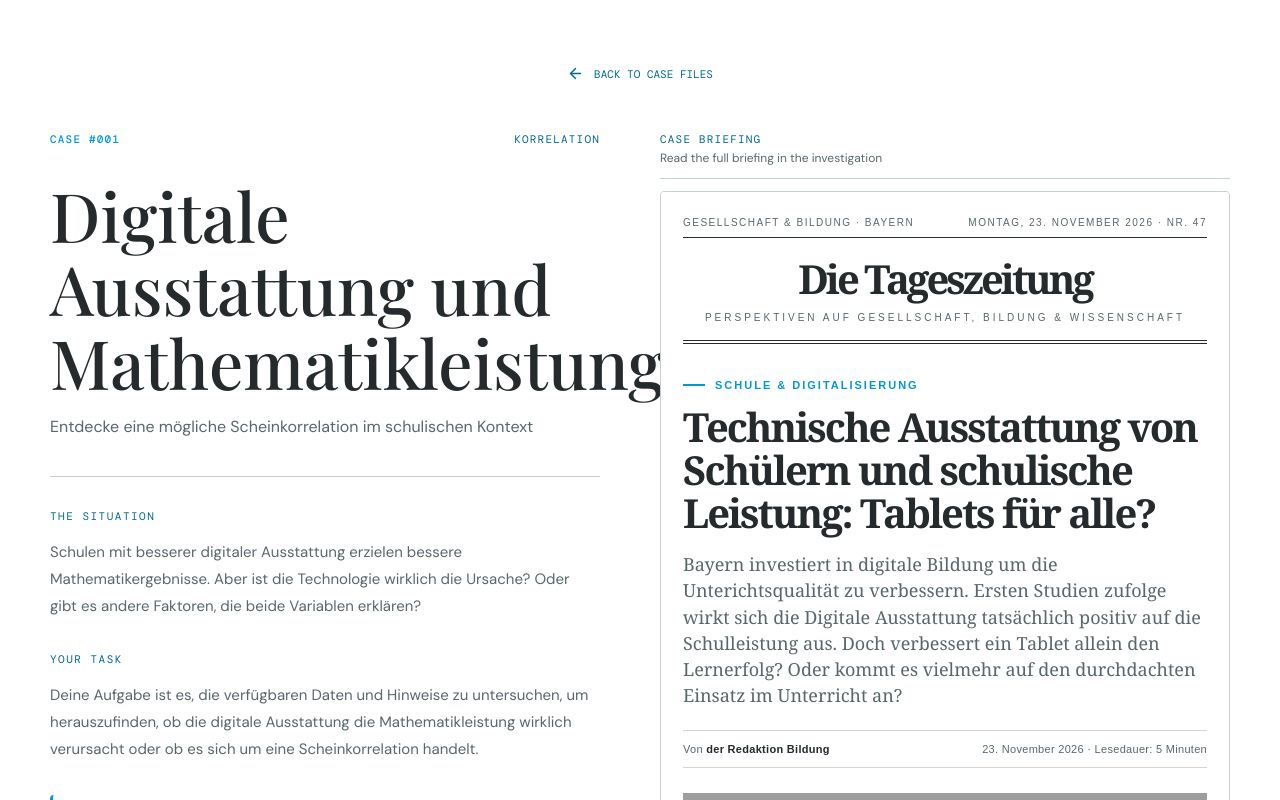
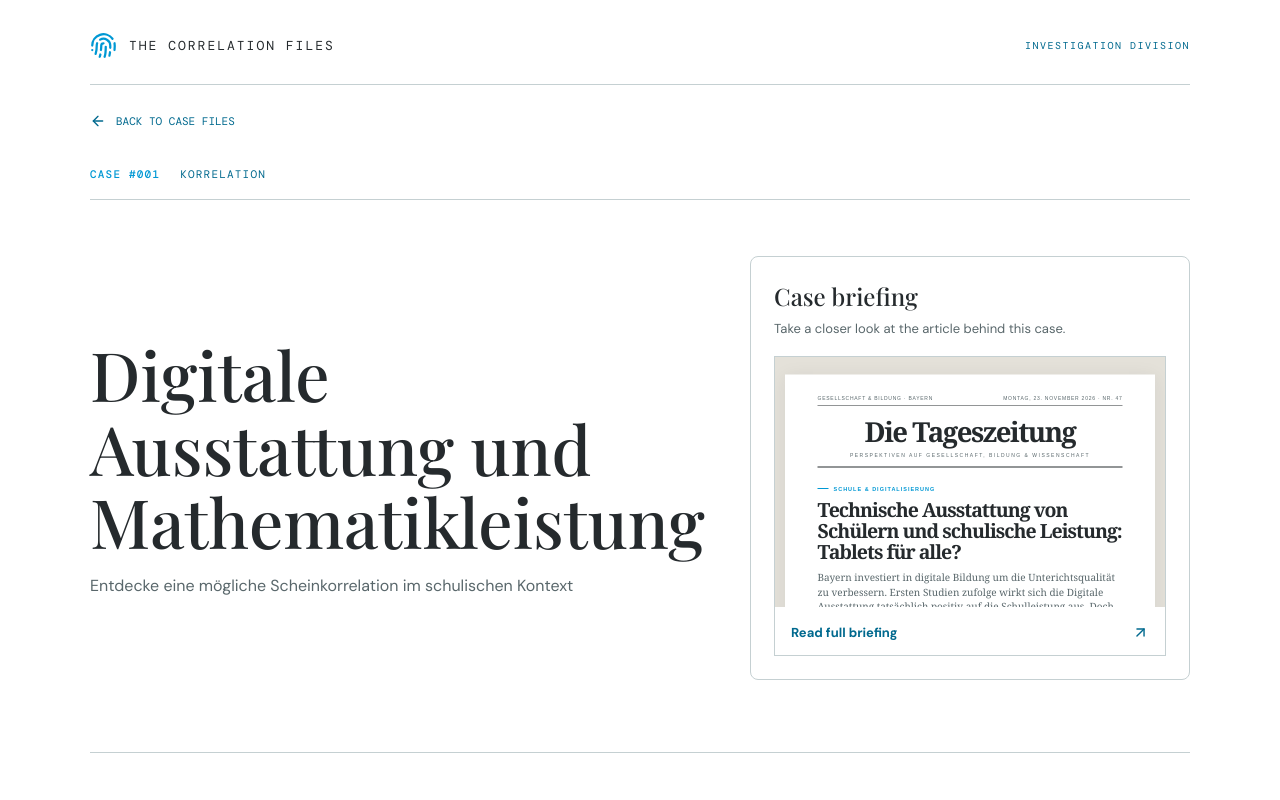
Before and after one commit to edgar-treischl/dash-games, a React (Vite) app: page / in a window 1280 px wide. Both pictures are taken after a click on the button 340 px from the left and 751 px from the top of the page. Shown: the top 800 px of the page. Built offline with nearby package versions, Linux system fonts and the light colour scheme; a web font is replaced by a local one.

Commit message:
Improve CaseIntroduction

```diff
--- a/src/components/CaseIntroduction.tsx
+++ b/src/components/CaseIntroduction.tsx
@@ -1,11 +1,14 @@
+import { useRef, useState } from "react";
 import { motion } from "motion/react";
-import { ArrowLeft, ArrowUpRight, AlertCircle } from "lucide-react";
+import { ArrowLeft, ArrowUpRight, AlertCircle, Fingerprint, X } from "lucide-react";
 
 import { cases } from "../data/cases";
 import { getBriefingAsset } from "../data/briefingAssets";
 import { useGameStore } from "../store/gameStore";
 
 export function CaseIntroduction() {
+  const briefingDialogRef = useRef<HTMLDialogElement>(null);
+  const [briefingOpen, setBriefingOpen] = useState(false);
   const selectedCaseId = useGameStore((state) => state.selectedCaseId);
   const goHome = useGameStore((state) => state.goHome);
   const openHeadquarters = useGameStore((state) => state.returnToHeadquarters);
@@ -38,23 +41,61 @@ export function CaseIntroduction() {
       exit={{ opacity: 0, y: -20 }}
       transition={{ duration: 0.3 }}
     >
-      <button className="back-button" onClick={goHome}>
-        <ArrowLeft size={17} />
-        BACK TO CASE FILES
+      <div className="case-intro-layout">
+        <header className="topbar">
+          <div className="brand">
+            <Fingerprint size={27} />
+            <span>THE CORRELATION FILES</span>
+          </div>
+          <span className="division">INVESTIGATION DIVISION</span>
+        </header>
+
+        <button className="back-button hub-back" onClick={goHome}>
+          <ArrowLeft size={16} /> BACK TO CASE FILES
         </button>
 
-      <div className="case-intro-layout">
-        <div className="case-intro-container">
         <div className="case-intro-header">
           <div className="case-intro-number">CASE #{gameCase.number}</div>
           <div className="case-intro-category">{gameCase.category}</div>
         </div>
 
+        <div className="case-intro-hero">
+          <div className="case-intro-heading">
             <h1 className="case-intro-title">{gameCase.title}</h1>
             <p className="case-intro-subtitle">{gameCase.subtitle}</p>
+          </div>
 
-          <div className="case-intro-divider" />
+          {briefingAsset && (
+            <aside className="case-intro-preview">
+              <div className="case-intro-preview-copy">
+                <h2>Case briefing</h2>
+                <p>Take a closer look at the article behind this case.</p>
+              </div>
+              <div className="case-intro-preview-frame">
+                <span className="case-intro-preview-clipping" aria-hidden="true">
+                  <iframe
+                    srcDoc={briefingAsset}
+                    title="Case briefing preview"
+                    sandbox="allow-same-origin"
+                    tabIndex={-1}
+                  />
+                </span>
+                <button
+                  type="button"
+                  className="case-intro-preview-button"
+                  onClick={() => {
+                    setBriefingOpen(true);
+                    briefingDialogRef.current?.showModal();
+                  }}
+                >
+                  Read full briefing <ArrowUpRight size={17} aria-hidden="true" />
+                </button>
+              </div>
+            </aside>
+          )}
+        </div>
 
+        <div className="case-intro-details">
           <section className="case-intro-section">
             <h2>THE SITUATION</h2>
             <p className="case-intro-description">{gameCase.description}</p>
@@ -83,8 +124,6 @@ export function CaseIntroduction() {
             </section>
           )}
 
-          <div className="case-intro-divider" />
-
           <section className="case-intro-actions">
             <p className="case-intro-prompt">Ready to begin the investigation?</p>
             <button className="case-intro-cta" onClick={openHeadquarters}>
@@ -93,21 +132,36 @@ export function CaseIntroduction() {
           </section>
         </div>
 
+      </div>
+
       {briefingAsset && (
-          <div className="case-intro-preview">
-            <div className="case-intro-preview-header">
-              <h3>CASE BRIEFING</h3>
-              <p>Read the full briefing in the investigation</p>
+        <dialog
+          ref={briefingDialogRef}
+          className="case-intro-dialog"
+          aria-labelledby="case-intro-dialog-title"
+          onClose={() => setBriefingOpen(false)}
+        >
+          <div className="case-intro-dialog-header">
+            <h2 id="case-intro-dialog-title">Case briefing</h2>
+            <button
+              type="button"
+              className="case-intro-dialog-close"
+              onClick={() => briefingDialogRef.current?.close()}
+              aria-label="Close case briefing"
+            >
+              <X size={21} aria-hidden="true" />
+            </button>
           </div>
+          {briefingOpen && (
             <iframe
               srcDoc={briefingAsset}
-              className="case-intro-briefing-iframe"
-              title="Case Briefing Preview"
+              className="case-intro-dialog-iframe"
+              title="Case briefing"
               sandbox="allow-same-origin"
             />
-          </div>
           )}
-      </div>
+        </dialog>
+      )}
     </motion.main>
   );
 }
--- a/src/styles/case-intro.css
+++ b/src/styles/case-intro.css
@@ -2,64 +2,167 @@
   display: flex;
   flex-direction: column;
   align-items: center;
-  padding: clamp(28px, 5vw, 50px);
+  padding: 32px 48px;
   min-height: 100vh;
   gap: 20px;
 }
 
 .case-intro-layout {
-  display: grid;
-  grid-template-columns: 1fr 1fr;
-  gap: 40px;
   width: 100%;
-  max-width: 1600px;
-  align-items: start;
+  max-width: 1100px;
 }
 
-.case-intro-container {
+.case-intro-hero {
+  display: grid;
+  grid-template-columns: minmax(0, 1fr) minmax(0, 440px);
+  gap: clamp(32px, 6vw, 80px);
+  align-items: center;
+  padding-bottom: clamp(40px, 6vw, 72px);
+  border-bottom: 1px solid var(--noir-border);
+}
+
+.case-intro-heading {
   max-width: 550px;
   width: 100%;
 }
 
+.case-intro-details {
+  display: grid;
+  grid-template-columns: repeat(2, minmax(0, 1fr));
+  gap: 36px clamp(32px, 6vw, 80px);
+  padding-top: clamp(40px, 6vw, 72px);
+}
+
 .case-intro-preview {
+  padding: 23px;
+  border: 1px solid var(--noir-border);
+  border-radius: 8px;
+  background: var(--noir-surface);
+}
+
+.case-intro-preview-copy h2 {
+  margin: 0 0 6px;
+  font: 500 24px var(--font-display);
+  color: var(--noir-ink);
+}
+
+.case-intro-preview-copy p {
+  margin: 0 0 16px;
+  color: var(--noir-muted);
+  font-size: 13px;
+  line-height: 1.7;
+}
+
+.case-intro-preview-frame {
+  --clipping-height: 250px;
+  position: relative;
+  padding-bottom: 48px;
+  border: 1px solid var(--noir-border);
+}
+
+.case-intro-preview-frame:hover {
+  border-color: var(--noir-accent-dark);
+}
+
+.case-intro-preview-clipping {
+  display: block;
+  height: var(--clipping-height);
+  overflow: hidden;
+  background: #e4e1d9;
+  pointer-events: none;
+}
+
+.case-intro-preview-clipping iframe {
+  display: block;
+  width: 200%;
+  height: 720px;
+  border: 0;
+  transform: scale(0.5);
+  transform-origin: top left;
+}
+
+.case-intro-preview-button {
+  position: absolute;
+  inset: 0;
+  display: flex;
+  align-items: flex-end;
+  justify-content: space-between;
+  gap: 12px;
+  padding: 14px 16px;
+  border: 0;
+  background: linear-gradient(transparent var(--clipping-height), var(--noir-surface) var(--clipping-height));
+  color: var(--noir-accent-dark);
+  font-size: 13px;
+  font-weight: 700;
+  text-align: left;
+  cursor: pointer;
+}
+
+.case-intro-dialog {
+  width: min(1000px, calc(100% - 32px));
+  height: min(850px, calc(100% - 32px));
+  max-width: none;
+  max-height: none;
+  padding: 0;
+  border: 1px solid var(--noir-border);
+  border-radius: 8px;
+  background: var(--noir-surface);
+  color: var(--noir-ink);
+}
+
+.case-intro-dialog::backdrop {
+  background: rgba(37, 42, 45, 0.72);
+}
+
+.case-intro-dialog[open] {
   display: flex;
   flex-direction: column;
-  height: 100%;
-  min-height: 600px;
-  gap: 12px;
 }
 
-.case-intro-preview-header {
-  padding-bottom: 12px;
+.case-intro-dialog-header {
+  display: flex;
+  align-items: center;
+  justify-content: space-between;
+  gap: 16px;
+  padding: 14px 18px;
   border-bottom: 1px solid var(--noir-border);
 }
 
-.case-intro-preview-header h3 {
-  margin: 0 0 4px;
-  font: 11px var(--font-mono);
-  letter-spacing: 1.2px;
-  text-transform: uppercase;
-  color: var(--noir-accent-dark);
+.case-intro-dialog-header h2 {
+  margin: 0;
+  font: 500 20px var(--font-display);
 }
 
-.case-intro-preview-header p {
-  margin: 0;
-  font-size: 12px;
-  color: var(--noir-muted);
+.case-intro-dialog-close {
+  display: grid;
+  place-items: center;
+  width: 40px;
+  height: 40px;
+  border: 0;
+  background: transparent;
+  color: var(--noir-ink);
+  cursor: pointer;
 }
 
-.case-intro-briefing-iframe {
+.case-intro-dialog-close:hover {
+  background: var(--noir-paper);
+}
+
+.case-intro-dialog-iframe {
   flex: 1;
-  border: 1px solid var(--noir-border);
-  border-radius: 4px;
+  width: 100%;
+  min-height: 0;
+  border: 0;
   background: var(--noir-surface);
 }
 
 .case-intro-header {
   display: flex;
   align-items: center;
-  justify-content: space-between;
-  margin-bottom: 32px;
+  flex-wrap: wrap;
+  margin: 28px 0 clamp(32px, 5vw, 56px);
+  padding-bottom: 18px;
+  border-bottom: 1px solid var(--noir-border);
   gap: 20px;
 }
 
@@ -84,19 +187,14 @@
 }
 
 .case-intro-subtitle {
-  margin-bottom: 36px;
+  margin-bottom: 0;
   color: var(--noir-muted);
   font: 15px var(--font-body);
   line-height: 1.6;
 }
 
-.case-intro-divider {
-  margin: 32px 0;
-  border-top: 1px solid var(--noir-border);
-}
-
 .case-intro-section {
-  margin: 32px 0;
+  margin: 0;
 }
 
 .case-intro-section h2 {
@@ -129,7 +227,7 @@
   border-left: 3px solid var(--noir-accent);
   background: var(--noir-surface);
   border-radius: 4px;
-  margin: 20px 0;
+  margin: 0;
 }
 
 .case-intro-learning svg {
@@ -165,7 +263,7 @@
 }
 
 .case-intro-actions {
-  margin-top: 40px;
+  grid-column: 1 / -1;
   padding-top: 32px;
   border-top: 1px solid var(--noir-border);
 }
@@ -213,35 +311,40 @@
   font-weight: 500;
 }
 
-@media (max-width: 1200px) {
-  .case-intro-layout {
+@media (max-width: 800px) {
+  .case-intro-hero {
     grid-template-columns: 1fr;
     gap: 32px;
   }
 
   .case-intro-preview {
-    min-height: 400px;
+    width: 100%;
+    max-width: 550px;
   }
 }
 
 @media (max-width: 768px) {
-  .case-intro-container {
+  .case-intro-heading {
     max-width: 100%;
+  }
+
+  .case-intro-details {
+    grid-template-columns: 1fr;
   }
 
   .case-intro-title {
     font-size: clamp(32px, 6vw, 48px);
   }
 
-  .case-intro-header {
-    flex-direction: column;
-    align-items: flex-start;
-    gap: 8px;
-  }
-
   .case-intro-learning {
     flex-direction: column;
     gap: 12px;
+  }
+
+  @media (max-width: 650px) {
+    .case-intro {
+      padding: 22px 18px;
+    }
   }
 
   .case-intro-learning svg {
@@ -253,7 +356,7 @@
     justify-content: center;
   }
 
-  .case-intro-preview {
-    min-height: 300px;
+  .case-intro-preview-frame {
+    --clipping-height: 220px;
   }
 }
```
Lines whose indentation alone changed are shown as unchanged.
